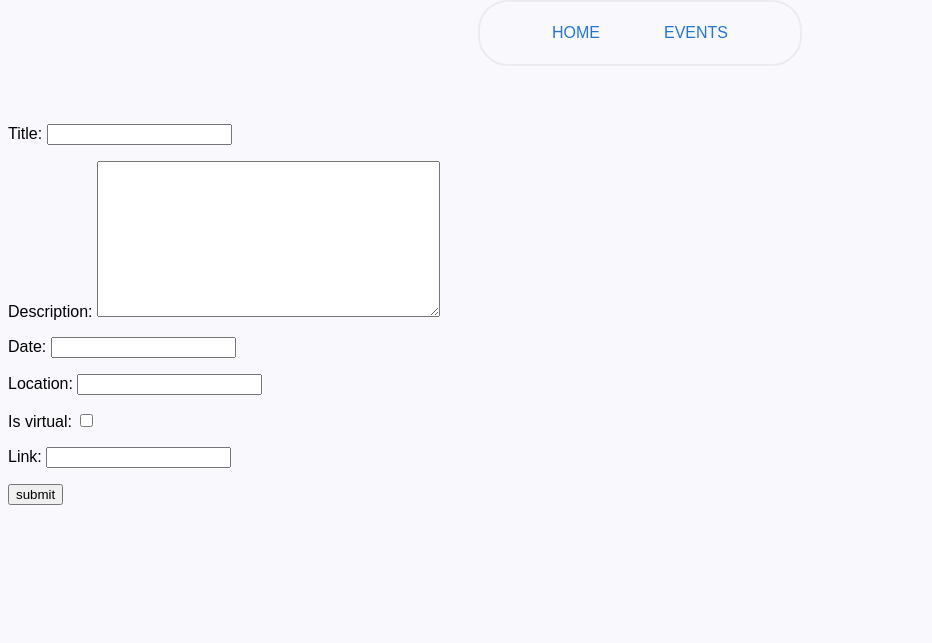
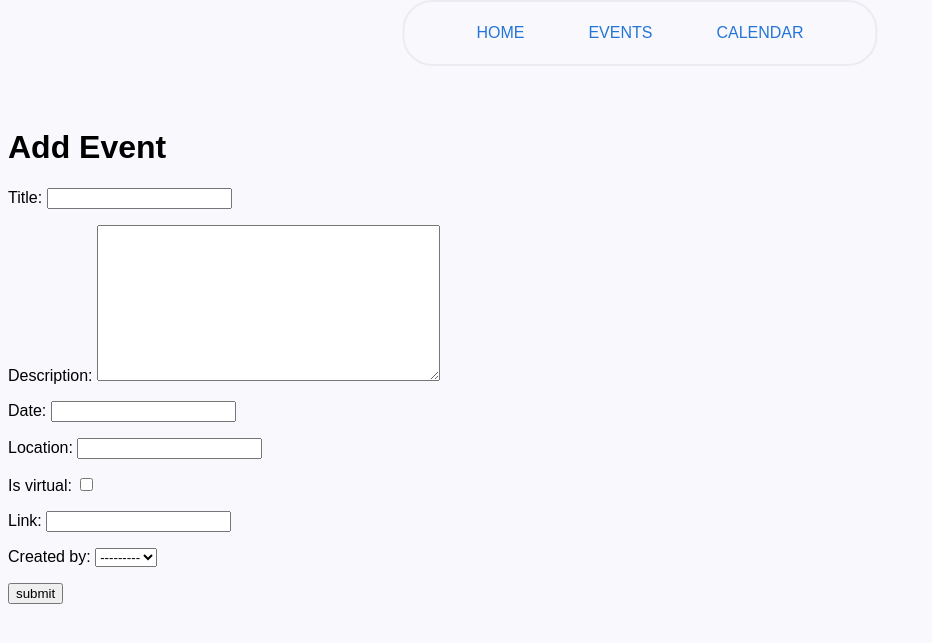
Before and after one commit to Maldoseri23/Capstone-Project, a Django app: page /events/create in a window 1280 px wide. Shown: the top 643 px of the page, without its empty margins (0-932 px from the left). Run offline with Django 5.2, Linux system fonts and the light colour scheme; some libraries are stand-ins or nearby versions.

Commit message:
Event Clander

```diff
--- a/project4/main_app/templates/base.html
+++ b/project4/main_app/templates/base.html
@@ -7,6 +7,11 @@
   <meta http-equiv="X-UA-Compatible" content="ie=edge">
   <title>HearMe</title>
   <link rel="stylesheet" href="{% static 'css/style.css' %}">
+  <!-- FullCalendar CSS -->
+<link href="https://cdn.jsdelivr.net/npm/fullcalendar@6.1.11/main.min.css" rel="stylesheet" />
+
+
+
 </head>
 <body>
   <header class="navbar-fixed">
@@ -15,6 +20,7 @@
         <ul class="menuItems">
            <li><a href="{% url 'home' %}">HOME</a></li>
           <li><a href="{% url 'event_list' %}">EVENTS</a></li>
+          <li><a href="{% url 'calendar' %}">CALENDAR</a></li>
         </ul>
       </div>
     </nav>
@@ -26,5 +32,7 @@
   <footer class="page-footer">
     <!-- <div class="right">All Rights Reserved, &copy; 2025 Hear ME  &nbsp;</div> -->
   </footer>
+   <!-- FullCalendar JS -->
+<script src="https://cdn.jsdelivr.net/npm/fullcalendar@6.1.11/main.min.js"></script>
 </body>
 </html>
--- a/project4/main_app/templates/events/event_detail.html
+++ b/project4/main_app/templates/events/event_detail.html
@@ -10,6 +10,9 @@
 {% if object.link %}
   <p><a href="{{ object.link }}">Event Link</a></p>
 {% endif %}
+{% if object %}
+  <p><strong>Created by:</strong> {{ object.created_by.username }}</p>
+{% endif %}
 
 <a href="{% url 'EventEdit' object.pk %}">Edit</a> |
 <a href="{% url 'EventDelete' object.pk %}">Delete</a> |
--- a/project4/main_app/templates/events/event_form.html
+++ b/project4/main_app/templates/events/event_form.html
@@ -1,6 +1,11 @@
 {% extends 'base.html' %}
 
 {% block content %}
+{% if object %}
+<h1>Edit <span class="teal-text"> {{ object.name }}</span></h1>
+{% else %}
+<h1>Add Event</h1>
+{% endif %}
 
 <form action="" method="post" enctype="multipart/form-data">
 {%csrf_token%}
--- a/project4/main_app/urls/event_url.py
+++ b/project4/main_app/urls/event_url.py
@@ -4,8 +4,10 @@ from main_app import views
 urlpatterns = [
         #event
         path('events/event_list' , views.event_list , name='event_list'),
-        path('events/<int:Event_id>' , views.event_detail , name='event_detail'),
+        path('events/<int:Event_id>/' , views.event_detail , name='event_detail'),
         path('events/create' , views.EventCreate.as_view() , name='EventCreate'),
         path('events/<int:pk>/update' , views.EventEdit.as_view() , name='EventEdit'),
         path('events/<int:pk>/delete' , views.EventDelete.as_view() , name='EventDelete'),
+        path('events/json/', views.event_json, name='event_json'),
+
 ]
--- a/project4/main_app/urls/pages_url.py
+++ b/project4/main_app/urls/pages_url.py
@@ -3,4 +3,6 @@ from main_app import views
 
 urlpatterns = [
         path('', views.home, name='home'),
+        path('calendar/', views.calendar, name='calendar')
+
 ]
--- a/project4/main_app/views/__init__.py
+++ b/project4/main_app/views/__init__.py
@@ -1,3 +1,3 @@
-from .event_views import event_list , event_detail , EventCreate , EventEdit , EventDelete
+from .event_views import event_list , event_detail , EventCreate , EventEdit , EventDelete , event_json
 
-from .pages_views import home
+from .pages_views import home , calendar
--- a/project4/main_app/views/event_views.py
+++ b/project4/main_app/views/event_views.py
@@ -1,6 +1,7 @@
 from django.shortcuts import render
 from ..models import Event
 from django.views.generic.edit import CreateView , UpdateView , DeleteView
+from django.http import JsonResponse
 
 
 def event_list(request):
@@ -17,9 +18,13 @@ def event_detail(request , Event_id):
 # Create Event
 class EventCreate(CreateView):
     model = Event
-    fields = ['title' , 'description' , 'date' , 'location' , 'is_virtual' , 'link' ]
+    fields = ['title' , 'description' , 'date' , 'location' , 'is_virtual' , 'link' , 'created_by']
     template_name = 'events/event_form.html'
     success_url='/events/'
+
+    def form_valid(self, form):
+        form.instance.created_by = self.request.user
+        return super().form_valid(form)
 
 
 # Edit Event
@@ -32,3 +37,18 @@ class EventEdit(UpdateView):
 class EventDelete(DeleteView):
     model = Event
     success_url='/events/'
+
+
+
+def event_json(request):
+    events = Event.objects.all()
+    data = []
+
+    for event in events:
+        data.append({
+            'title': event.title,
+            'start': event.date.isoformat(),
+            'url': f'/events/{event.id}/',
+        })
+
+    return JsonResponse(data, safe=False)
--- a/project4/main_app/views/pages_views.py
+++ b/project4/main_app/views/pages_views.py
@@ -4,3 +4,6 @@ from django.shortcuts import render
 
 def home(request):
     return render(request, 'home.html')
+
+def calendar(request):
+    return render(request, 'calendar.html')
```
Also changed, not shown: project4/main_app/templates/calendar.html (added, +34 -0 lines), project4/main_app/templates/events/event_confirm_delete.html (+16 -0 lines), project4/main_app/templates/events/event_list.html (line endings or trailing spaces).
